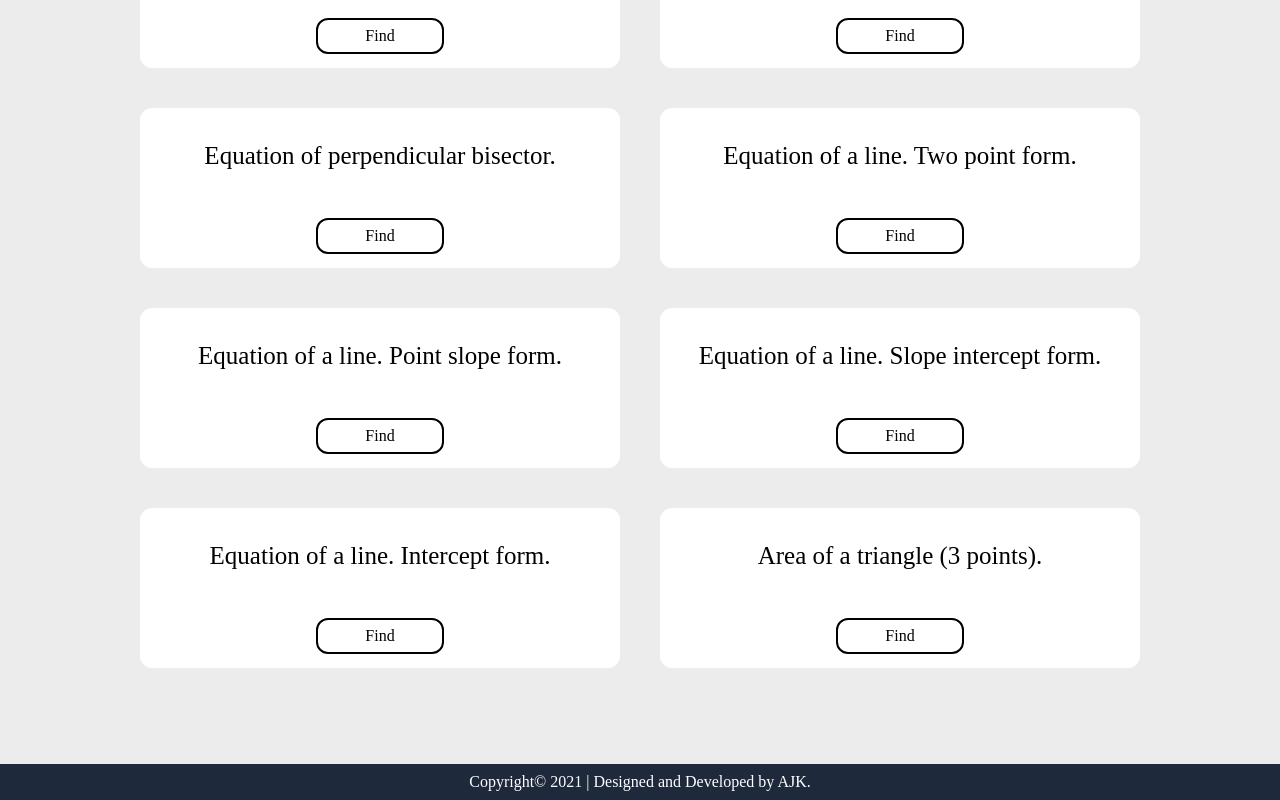
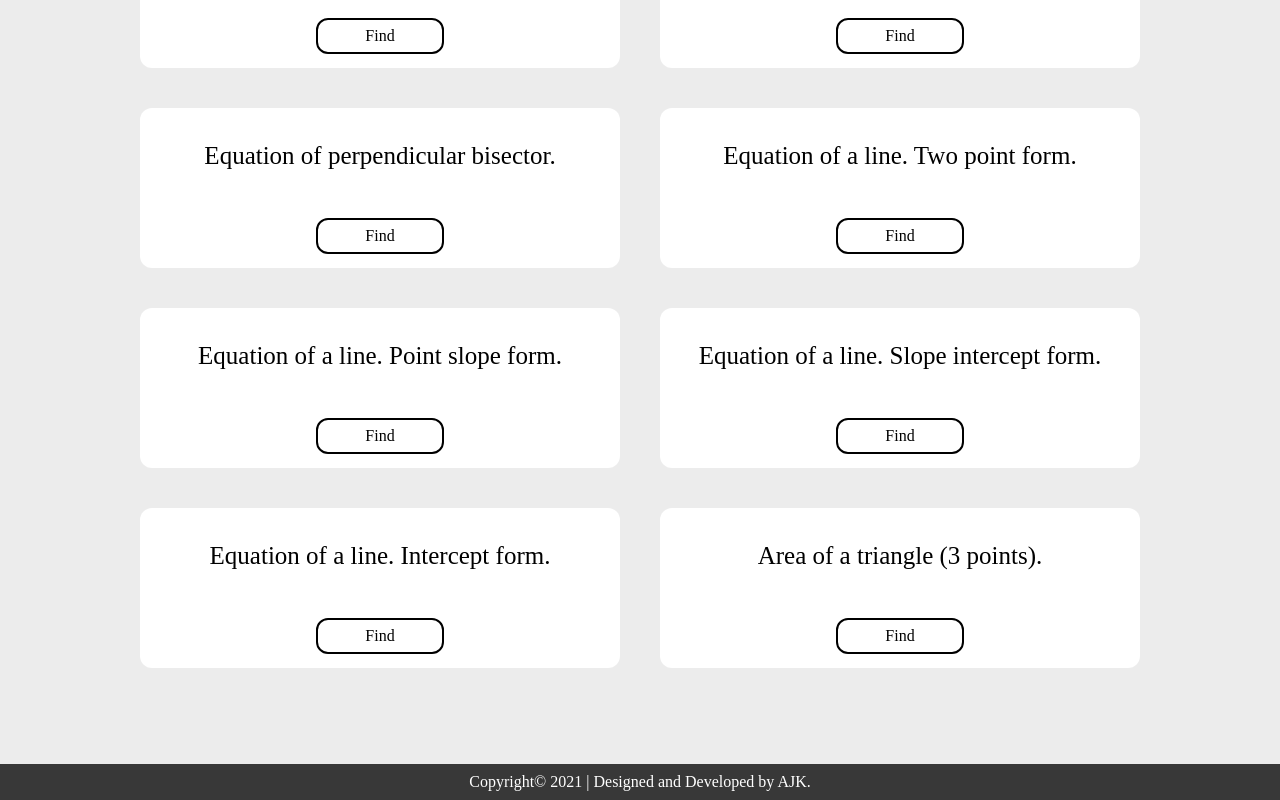
Before and after one commit to abdul-ahad12/calculator, a React (Create React App) app: page /lineCal in a window 1280 px wide. Shown: the part 744-1544 px from the top of the page. Built offline with nearby package versions, Linux system fonts and the light colour scheme; a web font is replaced by a local one.

Commit message:
footer color

```diff
--- a/src/component/footer.js
+++ b/src/component/footer.js
@@ -2,7 +2,7 @@ import React from "react";
 
 const Footer = () => {
   return (
-    <div className="w-full bg-slate-800 text-white flex justify-center base:text-[10px] lg:text-[1rem] items-center h-9">
+    <div className="w-full bg-[#383838] text-white flex justify-center base:text-[10px] lg:text-[1rem] items-center h-9">
       {" "}
       Copyright© 2021 | Designed and Developed by AJK.{" "}
     </div>
```
